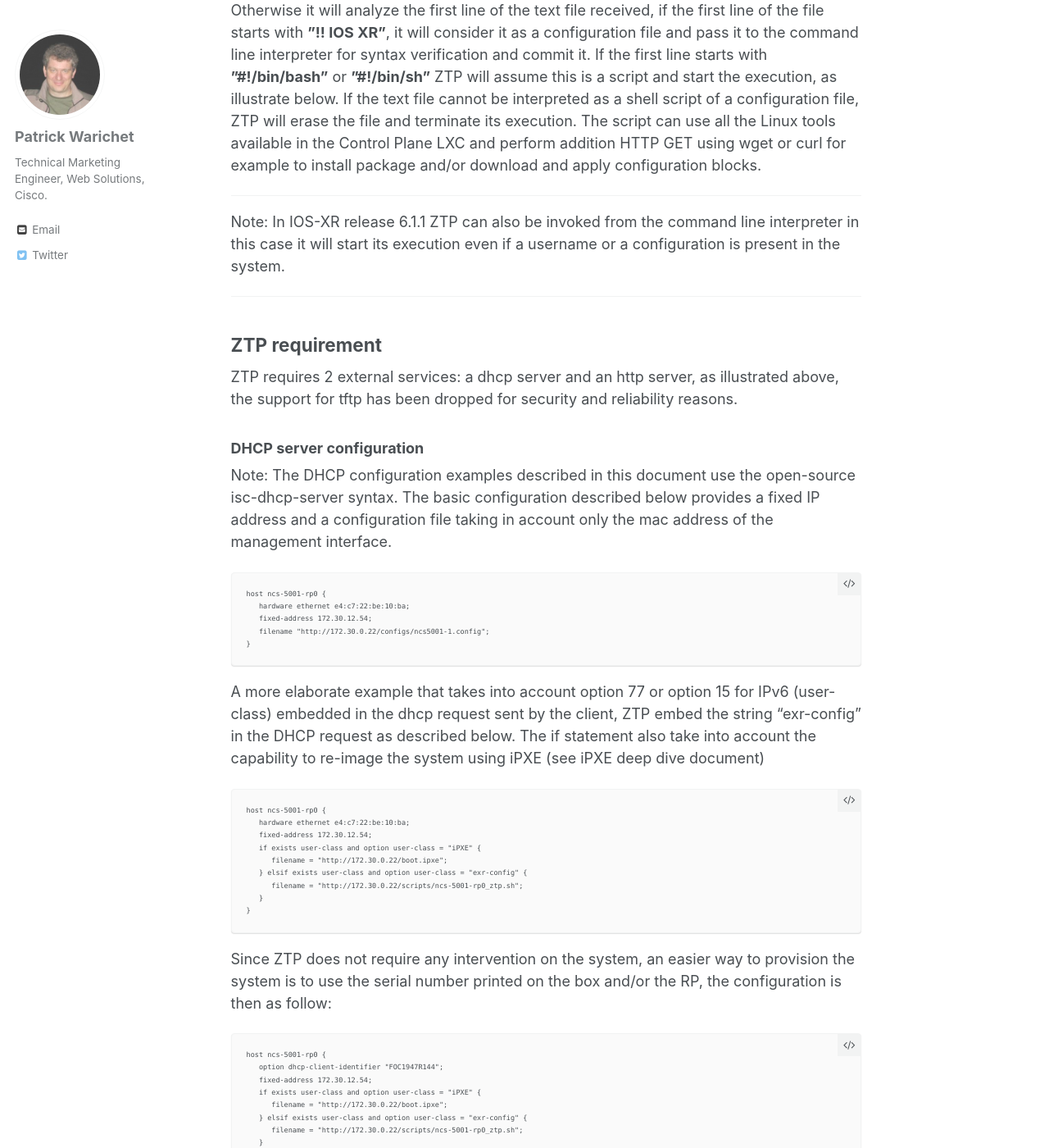
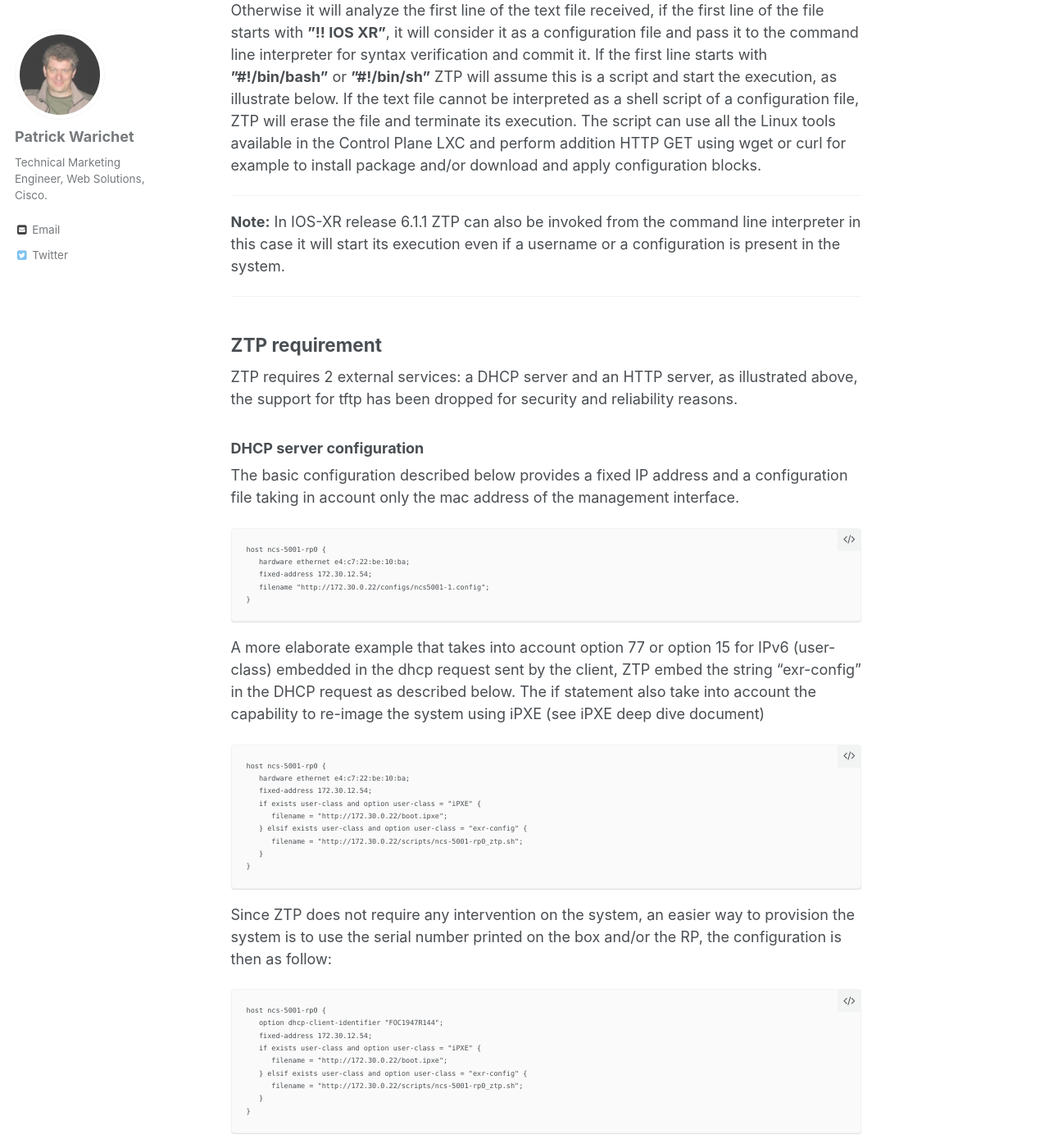
Before and after one commit to xrdocs/software-management, a Jekyll site: the page built from _tutorials/2016-08-26-working-with-ztp.md, in a window 1280 px wide and 1400 px high, scrolled down 901 px. Shown: the whole window at 82% size. Built offline with Jekyll 4.4.1, drawn with Linux system fonts in a browser that asks for light colours; comment, search, counter and statistics services are not loaded; some of the changed text lies outside the part shown.

Commit message:
Updated 2016-08-26-working-with-ztp.md

````diff
--- a/_tutorials/2016-08-26-working-with-ztp.md
+++ b/_tutorials/2016-08-26-working-with-ztp.md
@@ -18,7 +18,7 @@ ZTP was designed to perform 2 different operations:
 
 ## How ZTP works
 The ZTP process is executed or invoked inside the control plane LXC Linux shell. Prior to IOS-XR 6.1.1 ZTP was executed within the default network namespace and could not access directly the data interfaces. Starting with IOS-XR 6.1.1, ZTP is executed inside the global-VRF network namespace with full access to all the data interfaces.This document is based on the IOS-XR 6.1.1 implementation.
-ZTP is launched from the Linux service manager process (init daemon) when the system reaches level 999 (last processes to be scheduled for execution). At the beginning of its execution, ZTP will scan the configuration for the presence of a username, if there are no username configured,  ZTP will fork a DHCP client for both IPv4 and IPv6 simultaneously and wait for a response.
+ZTP is launched from the Linux service manager process (init daemon) when the system reaches level 999 (last processes to be scheduled for execution). At the beginning of its execution, ZTP will scan the configuration for the presence of a username, if there are no username configured, ZTP will fork a DHCP client for both IPv4 and IPv6 simultaneously and wait for a response.
 
 If the DHCP response contains an option 67 (option 59 for IPv6), ZTP will download the file using the URI provided by option 67 (or option 59 for IPv6).
 If the file received is not a text file or the file is larger than 100 MB ZTP will erase the file and terminate its execution.
@@ -28,15 +28,14 @@ If the text file cannot be interpreted as a shell script of a configuration file
 The script can use all the Linux tools available in the Control Plane LXC and perform addition HTTP GET using wget or curl for example to install package and/or download and apply configuration blocks.
 
 ---
-Note: In IOS-XR release 6.1.1 ZTP can also be invoked from the command line interpreter in this case it will start its execution even if a username or a configuration is present in the system.
+**Note:** In IOS-XR release 6.1.1 ZTP can also be invoked from the command line interpreter in this case it will start its execution even if a username or a configuration is present in the system.
 
 ---
 
 ## ZTP requirement
-ZTP requires 2 external services: a dhcp server and an http server, as illustrated above, the support for tftp has been dropped for security and reliability reasons.
+ZTP requires 2 external services: a DHCP server and an HTTP server, as illustrated above, the support for tftp has been dropped for security and reliability reasons.
 
 ### DHCP server configuration
-Note: The DHCP configuration examples described in this document use the open-source isc-dhcp-server syntax.
 The basic configuration described below provides a fixed IP address and a configuration file taking in account only the mac address of the management interface.
 
 ```
````
Also changed, not shown: other parts of _tutorials/2016-08-26-working-with-ztp.md (+5 -0 lines).
